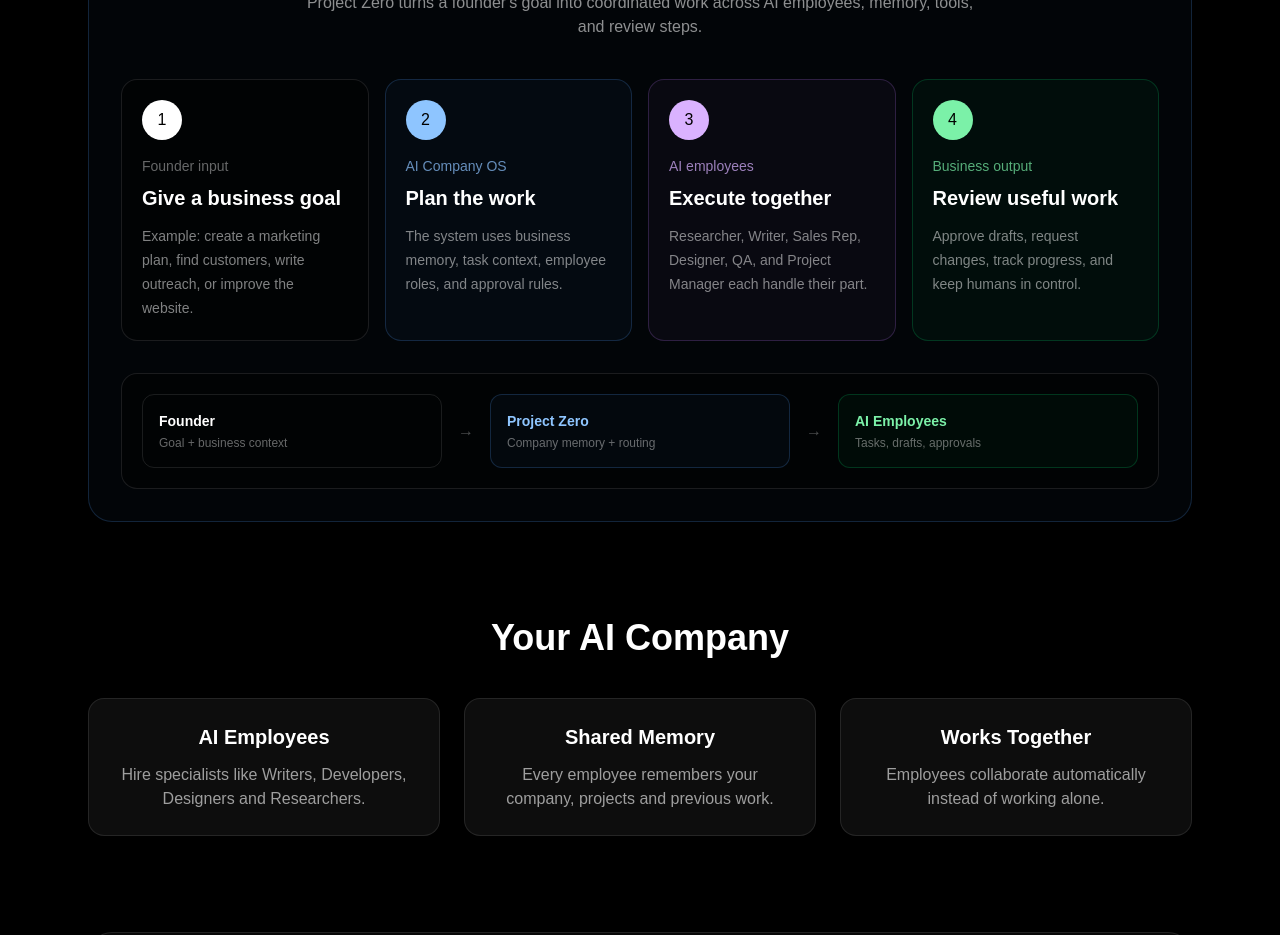
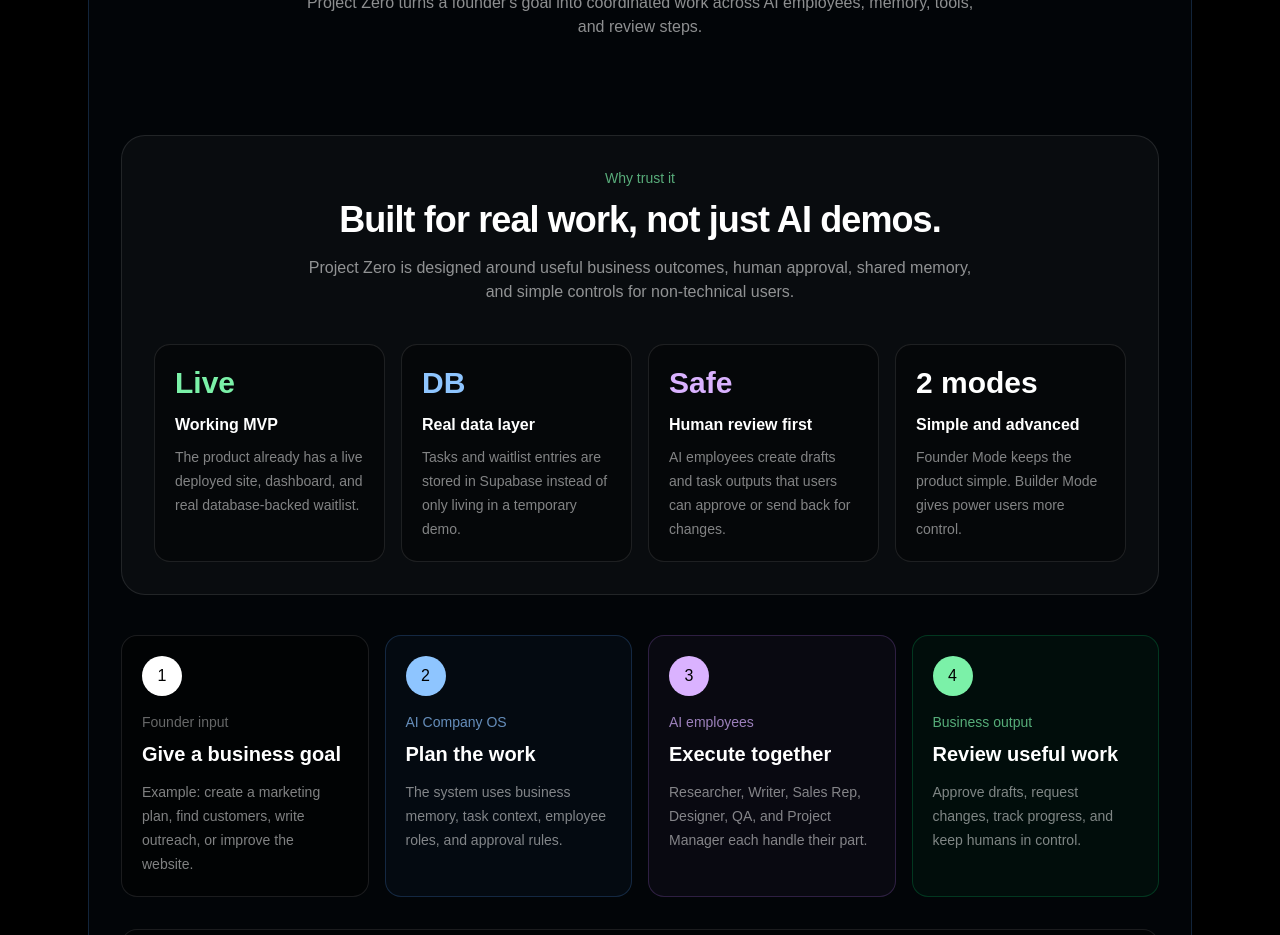
Before and after one commit to Finalexs/project-zero, a Next.js app in the folder app/: page / in a window 1280 px wide. Shown: the part 1940-2875 px from the top of the page. Built offline with nearby package versions, Linux system fonts and the light colour scheme; no server answers.

Commit message:
Add landing page trust section

```diff
--- a/app/src/app/page.tsx
+++ b/app/src/app/page.tsx
@@ -225,6 +225,56 @@ Not another workflow.
       employees, memory, tools, and review steps.
     </p>
   </div>
+  <div className="mt-24 w-full rounded-3xl border border-white/10 bg-white/[0.03] p-8 text-left">
+  <div className="text-center">
+    <p className="text-sm text-green-300/70">Why trust it</p>
+    <h2 className="mt-3 text-4xl font-bold tracking-tight">
+      Built for real work, not just AI demos.
+    </h2>
+    <p className="mx-auto mt-4 max-w-2xl text-white/55">
+      Project Zero is designed around useful business outcomes, human approval,
+      shared memory, and simple controls for non-technical users.
+    </p>
+  </div>
+
+  <div className="mt-10 grid gap-4 md:grid-cols-2 lg:grid-cols-4">
+    <div className="rounded-2xl border border-white/10 bg-black/40 p-5">
+      <p className="text-3xl font-bold text-green-300">Live</p>
+      <h3 className="mt-3 font-semibold">Working MVP</h3>
+      <p className="mt-2 text-sm leading-6 text-white/50">
+        The product already has a live deployed site, dashboard, and real
+        database-backed waitlist.
+      </p>
+    </div>
+
+    <div className="rounded-2xl border border-white/10 bg-black/40 p-5">
+      <p className="text-3xl font-bold text-blue-300">DB</p>
+      <h3 className="mt-3 font-semibold">Real data layer</h3>
+      <p className="mt-2 text-sm leading-6 text-white/50">
+        Tasks and waitlist entries are stored in Supabase instead of only living
+        in a temporary demo.
+      </p>
+    </div>
+
+    <div className="rounded-2xl border border-white/10 bg-black/40 p-5">
+      <p className="text-3xl font-bold text-purple-300">Safe</p>
+      <h3 className="mt-3 font-semibold">Human review first</h3>
+      <p className="mt-2 text-sm leading-6 text-white/50">
+        AI employees create drafts and task outputs that users can approve or
+        send back for changes.
+      </p>
+    </div>
+
+    <div className="rounded-2xl border border-white/10 bg-black/40 p-5">
+      <p className="text-3xl font-bold text-white">2 modes</p>
+      <h3 className="mt-3 font-semibold">Simple and advanced</h3>
+      <p className="mt-2 text-sm leading-6 text-white/50">
+        Founder Mode keeps the product simple. Builder Mode gives power users
+        more control.
+      </p>
+    </div>
+  </div>
+</div>
 
   <div className="mt-10 grid gap-4 lg:grid-cols-4">
     <div className="rounded-2xl border border-white/10 bg-black/40 p-5">
```
